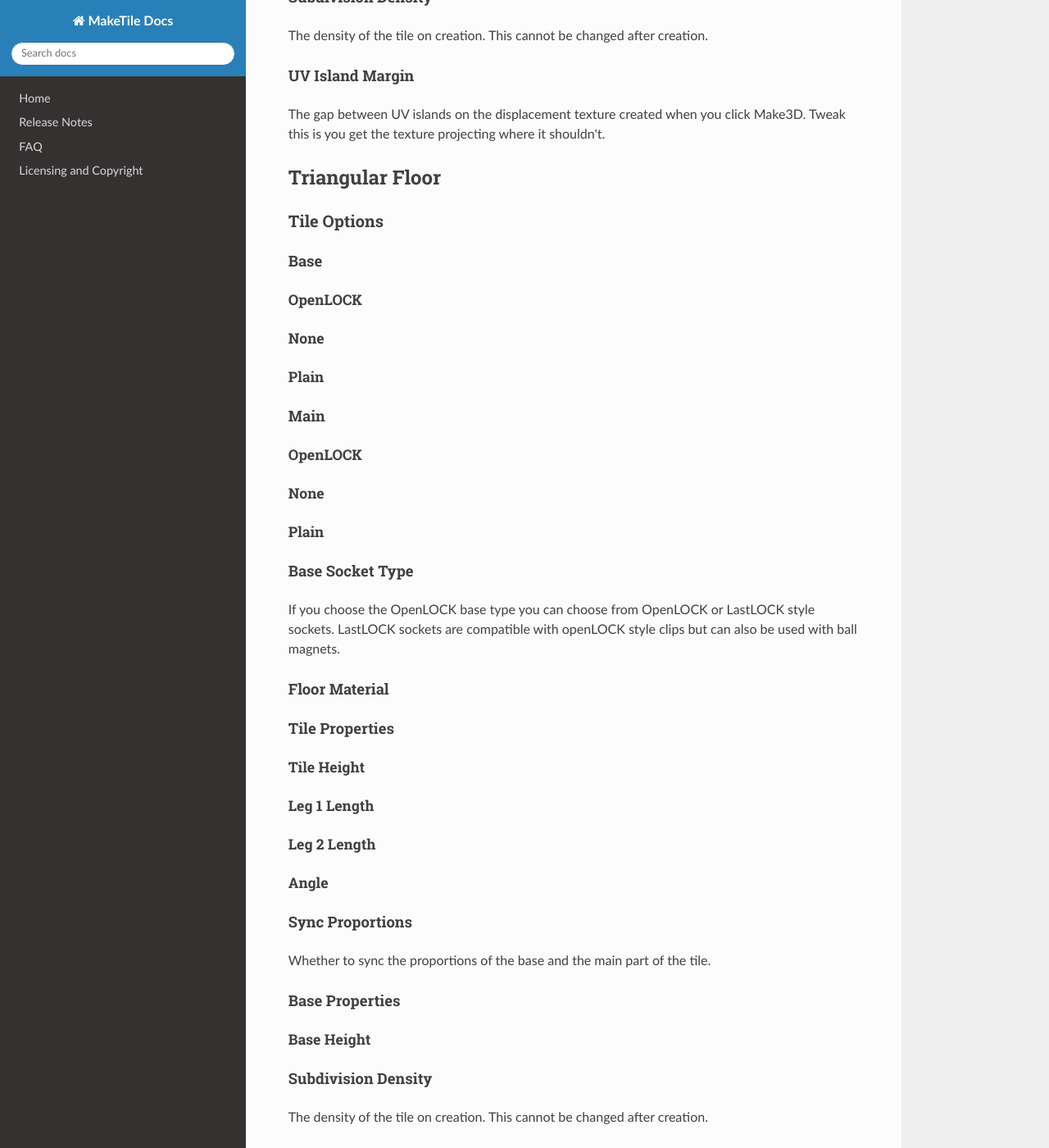
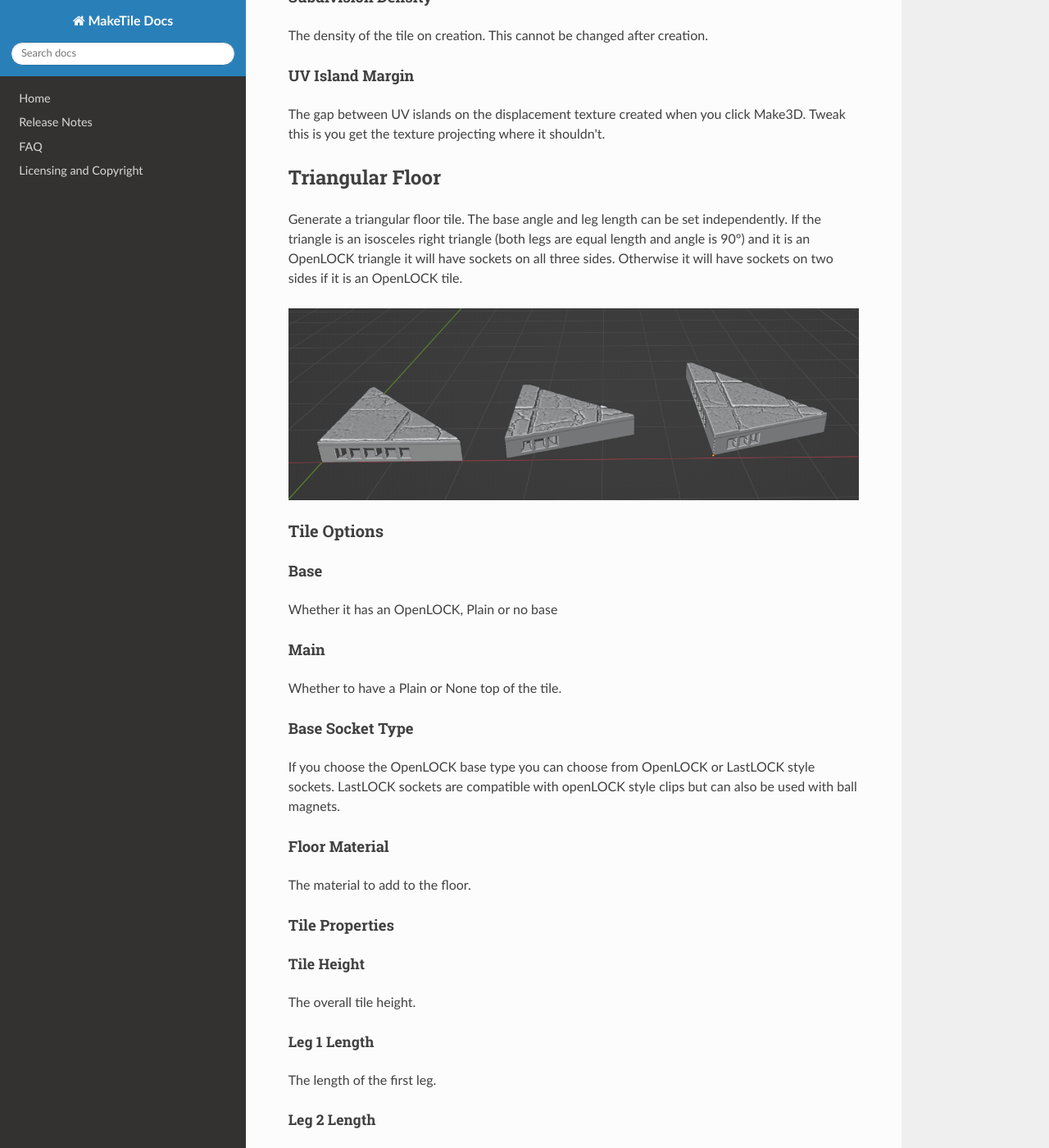
Before and after one commit to richeyrose/make-tile, an MkDocs documentation site: the page built from docs/tile_types.md, in a window 1280 px wide and 1400 px high, scrolled down 25282 px. Shown: the whole window at 82% size. Built offline with MkDocs 1.6.1, drawn with Linux system fonts in a browser that asks for light colours; nearby versions of some CDN libraries; some of the changed text lies outside the part shown.

Commit message:
Updating docs

```diff
--- a/docs/tile_types.md
+++ b/docs/tile_types.md
@@ -456,37 +456,40 @@ The density of the tile on creation. This cannot be changed after creation.
 The gap between UV islands on the displacement texture created when you click Make3D. Tweak this is you get the texture projecting where it shouldn't.
 
 ## Triangular Floor
+Generate a triangular floor tile. The base angle and leg length can be set independently. If the triangle is an isosceles right triangle (both legs are equal length and angle is 90°) and it is an OpenLOCK triangle it will have sockets on all three sides. Otherwise it will have sockets on two sides if it is an OpenLOCK tile.
 
+![Triangle Floors](images/tile_types/triangle_tiles.png)
 ### Tile Options
 
 #### Base
-##### OpenLOCK
-##### None
-##### Plain
+Whether it has an OpenLOCK, Plain or no base
 
 #### Main
-##### OpenLOCK
-##### None
-##### Plain
+Whether to have a Plain or None top of the tile.
 
 #### Base Socket Type
 If you choose the OpenLOCK base type you can choose from OpenLOCK or LastLOCK style sockets. LastLOCK sockets are compatible with openLOCK style clips but can also be used with ball magnets.
 
 
 #### Floor Material
+The material to add to the floor.
 
 #### Tile Properties
 ##### Tile Height
+The overall tile height.
 ##### Leg 1 Length
+The length of the first leg.
 ##### Leg 2 Length
+The length of the second leg.
 ##### Angle
+The base angle of the tile.
 
 #### Sync Proportions
 Whether to sync the proportions of the base and the main part of the tile.
 
 #### Base Properties
 ##### Base Height
-
+The height of the base.
 #### Subdivision Density
 The density of the tile on creation. This cannot be changed after creation.
 
@@ -494,42 +497,42 @@ The density of the tile on creation. This cannot be changed after creation.
 The gap between UV islands on the displacement texture created when you click Make3D. Tweak this is you get the texture projecting where it shouldn't.
 
 ## U Wall
+U Wall tiles are useful for creating doorways at the end of corridors or sides of buildings. You can set the length of each leg and the base wall independently.
+![U Wall](images/tile_types/u_wall.png)
 
 ### Tile Options
 
 #### Base
-##### OpenLOCK
-##### None
-##### Plain
-
+You can choose from OpenLOCK, Plain or None base types.
 #### Main
-##### OpenLOCK
-##### None
-##### Plain
+You can choose from OpenLOCK, Plain or None for the main part of the tile.
 
 #### Base Socket Type
 If you choose the OpenLOCK base type you can choose from OpenLOCK or LastLOCK style sockets. LastLOCK sockets are compatible with openLOCK style clips but can also be used with ball magnets.
 
-
 #### Wall Material
+Here you can set the wall material.
 
 #### Tile Properties
 ##### Height
+The wall height.
 ##### Leg 1 Length
+The length of the first leg
 ##### Leg 2 Length
+The length of the second leg.
 ##### End Wall Length
-
+The length of the end wall.
 #### Core Properties
 ##### Width
-
+The thickness of the main part of the wall.
 #### Sync Proportions
 Whether to sync the proportions of the base and the main part of the tile.
 
 #### Base Properties
-##### Width
-##### Height
+Set the width and height of the base.
 
 #### Base Socket Side
+Whether the socket is on the inside or outside of the wall if you are creating an OpenLOCK tile.
 
 #### Subdivision Density
 The density of the tile on creation. This cannot be changed after creation.
```
Also changed, not shown: docs/index.md (+10 -6 lines), docs/images/make_local.gif (added), docs/images/materials.gif (added), docs/images/redo.png (added), docs/images/tile_types/triangle_tiles.png (added), docs/images/tile_types/u_wall.png (added).
